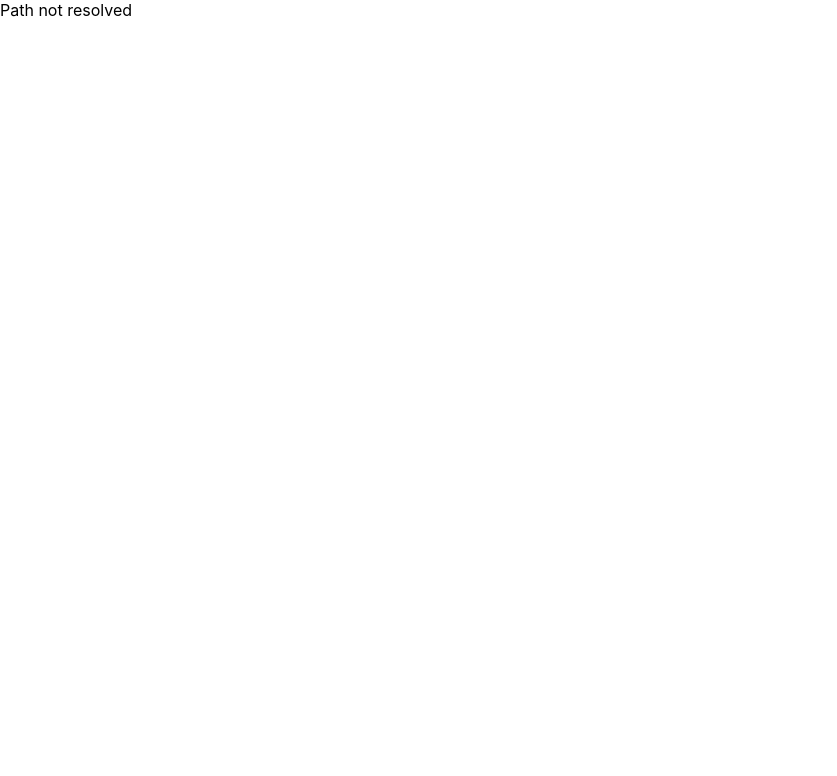
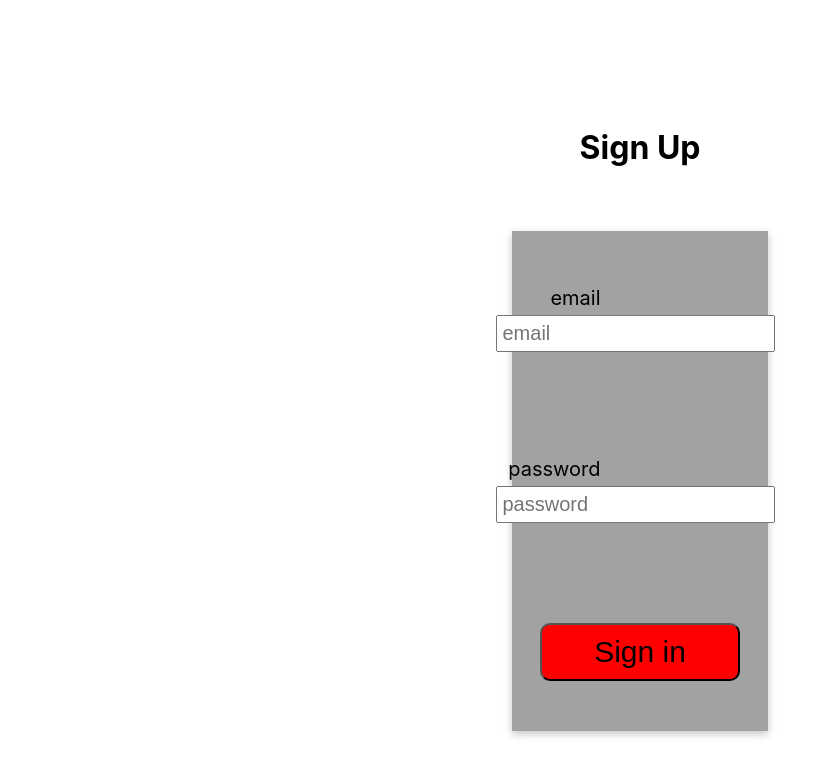
Before and after one commit to panos-mantis/MVP-lol-coaching, a React (Create React App) app in the folder Frontend/lol-coaching/: page /sign-up in a window 1280 px wide. Shown: the top 776 px of the page, without its empty margins (0-837 px from the left). Built offline with nearby package versions, Linux system fonts and the light colour scheme.

Commit message:
Sign in /up Pages complete

```diff
--- a/Frontend/lol-coaching/src/App.js
+++ b/Frontend/lol-coaching/src/App.js
@@ -1,7 +1,8 @@
 
 import { Routes ,Route, } from "react-router-dom";
 import Home from "./Home";
-import Form from "./components/Form/Form";
+import SignUp from "./SignUp";
+import SignIn from "./SignIn";
 
 function App() {
   return (
@@ -9,9 +10,8 @@ function App() {
       <Routes>
         <Route path="/" element={<Home/>}/>
         <Route path="*" element={<p>Path not resolved</p>} />
-
-        <Route path="/sign-in" element={<Form/>}/>
-       {/*  <Route path="/sign-up" element={<SignUp/>}/> */}
+        <Route path="/sign-in" element={<SignIn/>}/>
+        <Route path="/sign-up" element={<SignUp/>}/>
         {/* <Route path="/about" element={<About/>}/>
         <Route path="/coaching" element={<Coaching/>}/> */}
 
--- /dev/null
+++ b/Frontend/lol-coaching/src/SignIn.js
@@ -0,0 +1,15 @@
+import React from 'react'
+import FormIn from './components/Form/FormIn'
+import HeaderForm from"./components/Form/HeaderForm"
+const SignIn = () => {
+  return (
+
+
+    <main>
+        <HeaderForm headerText="Sign in"/>
+        <FormIn />
+    </main>
+  )
+}
+
+export default SignIn
--- /dev/null
+++ b/Frontend/lol-coaching/src/SignUp.js
@@ -0,0 +1,15 @@
+import React from 'react'
+import FormUp from './components/Form/FormUp'
+import HeaderForm from"./components/Form/HeaderForm"
+const SignUp= () => {
+  return (
+
+
+    <main>
+        <HeaderForm headerText="Sign Up"/>
+        <FormUp />
+    </main>
+  )
+}
+
+export default SignUp
--- a/Frontend/lol-coaching/src/components/Form/ButtonForm.js
+++ b/Frontend/lol-coaching/src/components/Form/ButtonForm.js
@@ -1,10 +1,7 @@
 import React from "react";
-import { useNavigate } from "react-router-dom";
-
-const axios = require('axios');
 
 
-const ButtonForm = ({ sign, btnText , email, password }) => {
+const ButtonForm = ({  btnText }) => {
 
   return (
     <button type="submit" className="formButton">
--- a/Frontend/lol-coaching/src/components/Form/Form.css
+++ b/Frontend/lol-coaching/src/components/Form/Form.css
@@ -1,8 +1,8 @@
 .inputLabel{
-    font-size: 35px;
+    font-size: 20px;
     text-align: right;
     display: inline-block;
-    width: 150px;
+    width: 100px;
     margin: 5px;
 }
 
@@ -14,7 +14,7 @@
     width: 20%;
     height: 500px;
     margin: 0 auto;
-    margin-top: 15%;
+    margin-top: 5%;
     background-color: rgba(128, 128, 128, 0.733);
     box-shadow: rgba(0, 0, 0, 0.24) 0px 3px 8px;
 
@@ -25,7 +25,8 @@
 
 
 .inputField{
-    padding: 10px;
+    padding: 5px;
+    margin-right: 10px;
     display: inline-block;
     font-size: 20px;
 }
@@ -40,3 +41,8 @@
     border-radius: 10px;
     font-size: 30px;
 }
+
+.headerForm{
+    text-align: center;
+    margin-top: 10%;
+}
--- a/Frontend/lol-coaching/src/components/Form/Form.js
+++ /dev/null
@@ -1,24 +0,0 @@
-import React from "react";
-import InputLabel from "./InputLabel";
-import { useState } from "react";
-import "./Form.css"
-import ButtonForm from "./ButtonForm";
-const Form = () => {
-  const [email, setEmail] = useState("");
-  const [password, setPassword] = useState("");
-
-  const handleSubmit=(event)=>{
-
-    (console.log("potato"))
-    event.preventDefault();
- }
-  return (
-    <form onSubmit={handleSubmit} className="signForm">
-      <InputLabel same="email" labelText="email" setEmail={setEmail}/>
-      <InputLabel same="password" labelText="password" setEmail={setPassword}/>
-      <ButtonForm sign="/sign-in" btnText="Sign in"  email={email} password={password}/>
-    </form>
-  );
-};
-
-export default Form;
--- /dev/null
+++ b/Frontend/lol-coaching/src/components/Form/FormIn.js
@@ -0,0 +1,38 @@
+import React from "react";
+import InputLabel from "./InputLabel";
+import { useState } from "react";
+import "./Form.css"
+import ButtonForm from "./ButtonForm";
+import { useNavigate } from "react-router-dom";
+import axios from "axios";
+
+
+const FormIn = () => {
+  const [email, setEmail] = useState("");
+  const [password, setPassword] = useState("");
+  const navigate = useNavigate()
+  const handleChangeEmail = (e)=>setEmail(e.target.value)
+  const handleChangePassword = (e)=>setPassword(e.target.value)
+
+  const handleSubmit= async(event)=>{
+    event.preventDefault();
+    try {
+        const response = await axios.post('http://localhost:4000/user/signin', {email:email, password:password});
+        console.log(response);
+        navigate("/coaching")
+    } catch (error) {
+      console.error(error.message);
+    }
+  }
+
+
+  return (
+    <form onSubmit={handleSubmit} className="signForm">
+      <InputLabel same="email" labelText="email" handleChange={(e)=>handleChangeEmail(e)}/>
+      <InputLabel same="password" labelText="password" handleChange={(e)=>handleChangePassword(e)}/>
+      <ButtonForm sign="/sign-in" btnText="Sign in"  email={email} password={password}/>
+    </form>
+  );
+};
+
+export default FormIn;
--- /dev/null
+++ b/Frontend/lol-coaching/src/components/Form/FormUp.js
@@ -0,0 +1,38 @@
+import React from "react";
+import InputLabel from "./InputLabel";
+import { useState } from "react";
+import "./Form.css"
+import ButtonForm from "./ButtonForm";
+import { useNavigate } from "react-router-dom";
+import axios from "axios";
+
+
+const FormUp = () => {
+  const [email, setEmail] = useState("");
+  const [password, setPassword] = useState("");
+  const navigate = useNavigate()
+  const handleChangeEmail = (e)=>setEmail(e.target.value)
+  const handleChangePassword = (e)=>setPassword(e.target.value)
+
+  const handleSubmit= async(event)=>{
+    event.preventDefault();
+    try {
+        const response = await axios.post('http://localhost:4000/user/signup', {email:email, password:password});
+        console.log(response);
+        navigate("/coaching")
+    } catch (error) {
+      console.error(error.message);
+    }
+  }
+
+
+  return (
+    <form onSubmit={handleSubmit} className="signForm">
+      <InputLabel same="email" labelText="email" handleChange={(e)=>handleChangeEmail(e)}/>
+      <InputLabel same="password" labelText="password" handleChange={(e)=>handleChangePassword(e)}/>
+      <ButtonForm sign="/sign-in" btnText="Sign in"  email={email} password={password}/>
+    </form>
+  );
+};
+
+export default FormUp;
--- a/Frontend/lol-coaching/src/components/Form/HeaderForm.js
+++ b/Frontend/lol-coaching/src/components/Form/HeaderForm.js
@@ -2,7 +2,7 @@ import React from 'react'
 
 const HeaderForm = ({headerText}) => {
   return (
-    <h1>{headerText}</h1>
+    <h1 className='headerForm'>{headerText}</h1>
   )
 }
 
--- a/Frontend/lol-coaching/src/components/Form/InputLabel.js
+++ b/Frontend/lol-coaching/src/components/Form/InputLabel.js
@@ -1,12 +1,12 @@
 import React from 'react'
 
-const InputLabel = ({same , labelText, setEmail,}) => {
-  const handleChangeEmail = (e)=>setEmail(e.target.value)
+const InputLabel = ({same , labelText, handleChange}) => {
+
 
   return (
     <div className='inputContainer'>
         <label htmlFor={same} className="inputLabel">{labelText} </label>
-        <input type={same} id={same} name={same} placeholder={same} onChange={(e)=>{handleChangeEmail(e) }} className="inputField"/>
+        <input type={same} id={same} name={same} placeholder={same} onChange={(e)=>{handleChange(e) }} className="inputField"/>
     </div>
   )
 }
```
Also changed, not shown: 2 other files (tests, documents, lock files or other folders).
